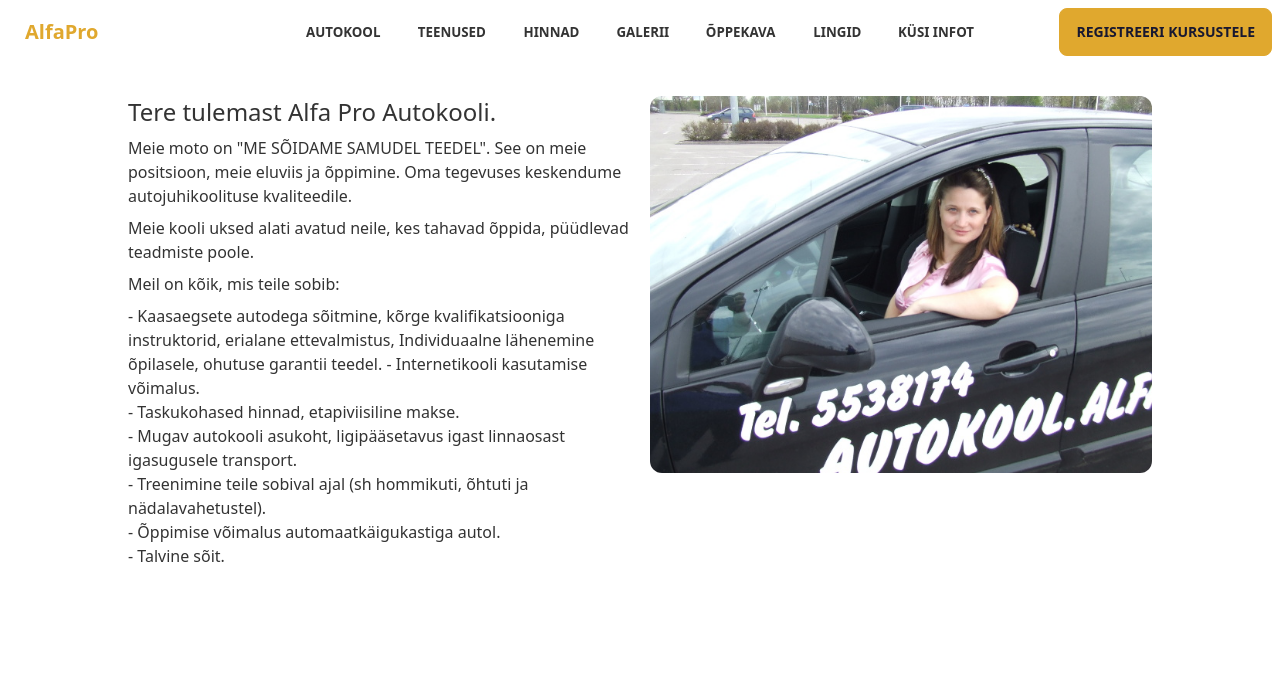
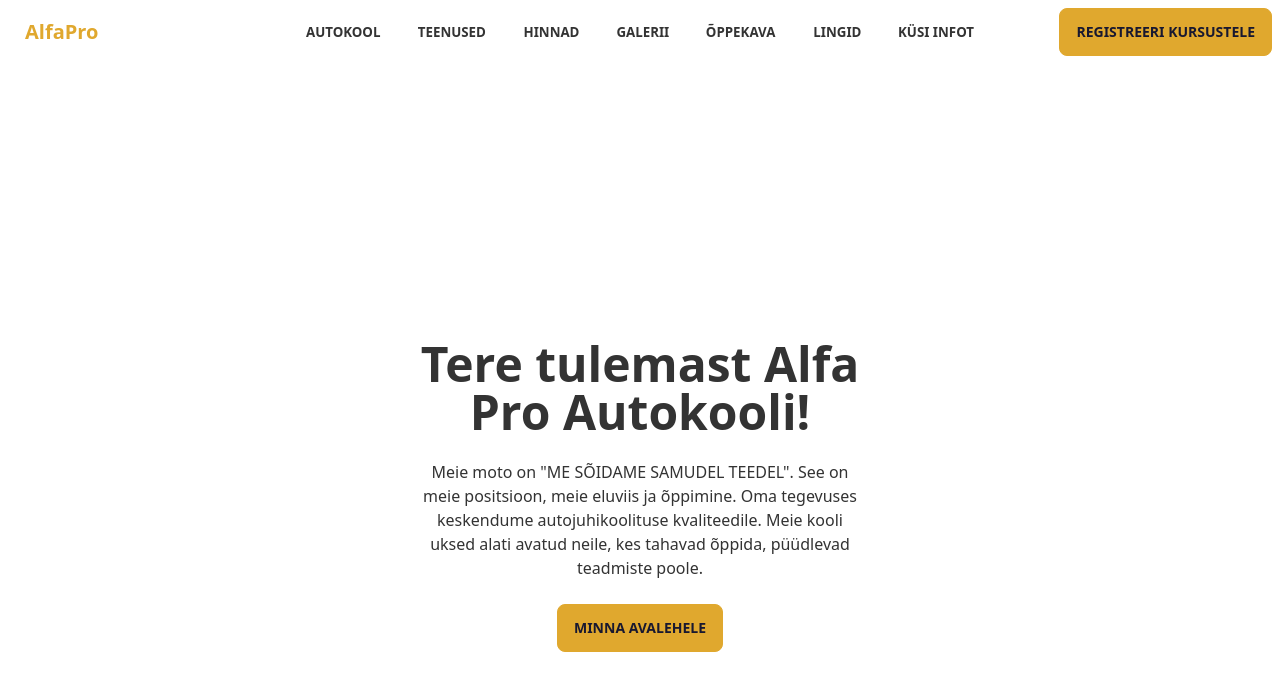
Before and after one commit to Appstatis/alfapro, a Next.js app: page / in a window 1280 px wide. Shown: the top 690 px of the page. Built offline with nearby package versions, Linux system fonts and the light colour scheme.

Commit message:
Re-interpret the index page
The index page is now going to be a page containing only Hero component
with a link to the main content of the app.

```diff
--- a/src/pages/index.tsx
+++ b/src/pages/index.tsx
@@ -1,59 +1,20 @@
-import Image from "next/image";
-
-import AlfaProImage from "@/assets/alfapro.jpg";
+import { Hero } from "@/components/Hero";
 
 const Home = () => {
-  const features = [
-    {
-      body:
-        "Kaasaegsete autodega sõitmine, kõrge kvalifikatsiooniga instruktorid, erialane ettevalmistus, Individuaalne lähenemine õpilasele, ohutuse garantii teedel. - Internetikooli kasutamise võimalus.",
-    },
-    {
-      body: "Taskukohased hinnad, etapiviisiline makse.",
-    },
-    {
-      body:
-        "Mugav autokooli asukoht, ligipääsetavus igast linnaosast igasugusele transport.",
-    },
-    {
-      body:
-        "Treenimine teile sobival ajal (sh hommikuti, õhtuti ja nädalavahetustel).",
-    },
-    {
-      body: "Õppimise võimalus automaatkäigukastiga autol.",
-    },
-    {
-      body: "Talvine sõit.",
-    },
-  ];
-
   return (
     <main>
-      <section className="grid gap-5 md:grid-cols-2">
-        <div className="flex flex-col gap-2">
-          <h2 className="text-2xl">Tere tulemast Alfa Pro Autokooli.</h2>
-          <p>
-            Meie moto on &quot;ME SÕIDAME SAMUDEL TEEDEL&quot;. See on meie
-            positsioon, meie eluviis ja õppimine. Oma tegevuses keskendume
-            autojuhikoolituse kvaliteedile.
-          </p>
-          <p>
-            Meie kooli uksed alati avatud neile, kes tahavad õppida, püüdlevad
-            teadmiste poole.
-          </p>
-          <p>Meil on kõik, mis teile sobib:</p>
-          <ol>
-            {features.map((feature) => (
-              <li key={feature.body}>- {feature.body}</li>
-            ))}
-          </ol>
-        </div>
-        <Image
-          src={AlfaProImage}
-          alt="AlfaPro index image"
-          className="h-auto max-w-full rounded-xl"
-        />
-      </section>
+      <Hero
+        title="Tere tulemast Alfa Pro Autokooli!"
+        body='
+        Meie moto on "ME SÕIDAME SAMUDEL TEEDEL". See on meie
+        positsioon, meie eluviis ja õppimine. Oma tegevuses keskendume
+        autojuhikoolituse kvaliteedile.
+        Meie kooli uksed alati avatud neile, kes tahavad õppida, püüdlevad
+        teadmiste poole.
+        '
+        linkText="Minna avalehele"
+        href="/home"
+      />
     </main>
   );
 };
```
